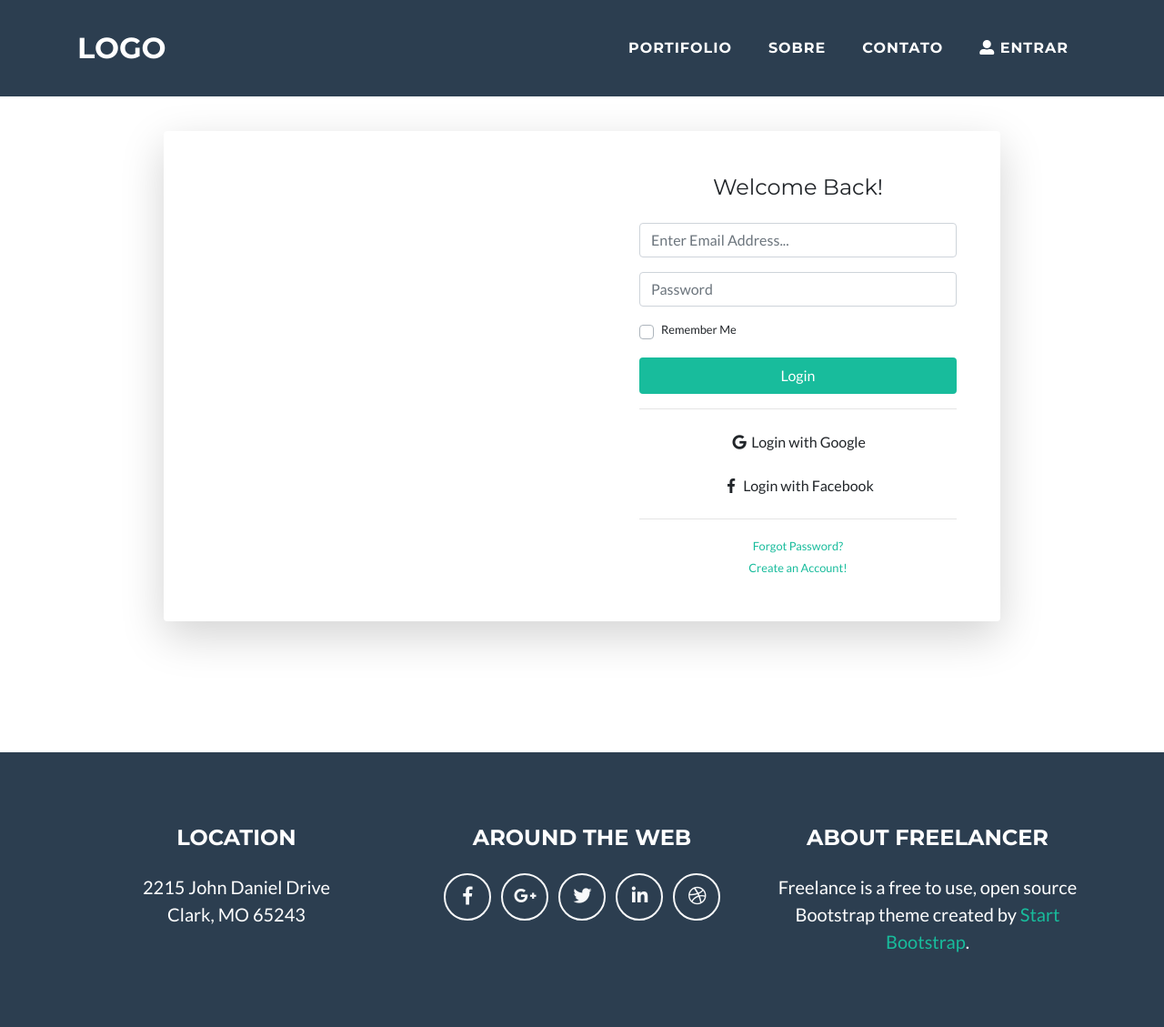
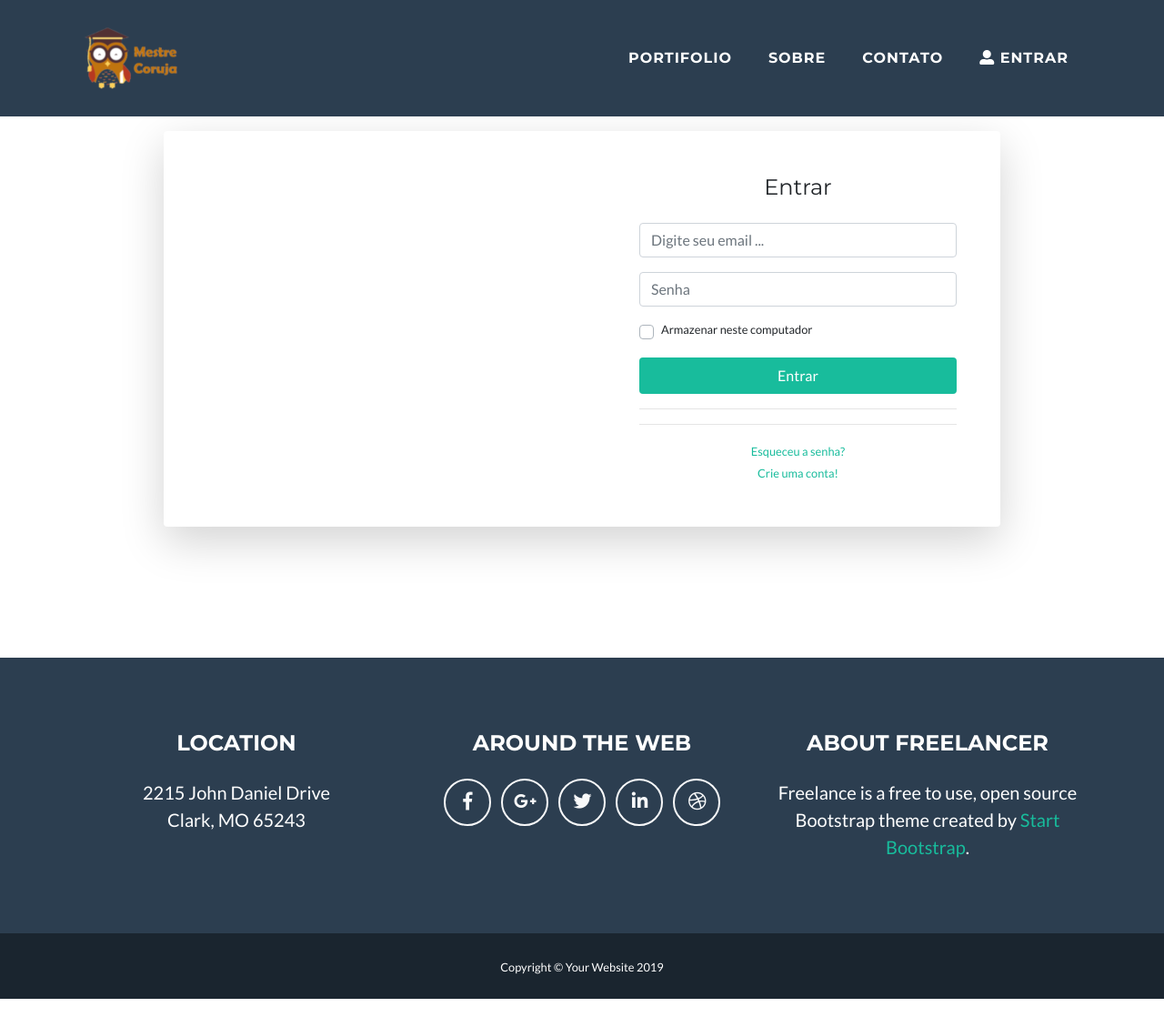
Before and after one commit to Welbert-Martins/mestrecoruja, a CodeIgniter app: page /mestrecoruja/restrict in a window 1280 px wide. Shown: the top 1129 px of the page at 91% size. After the commit the page ends 1098 px from the top, so only its background shows below. Run offline with CodeIgniter, Linux system fonts and the light colour scheme.

Commit message:
Alterações interface e acrescimo da página de login

```diff
--- a/application/views/home.php
+++ b/application/views/home.php
@@ -1,7 +1,7 @@
   <!-- Header -->
   <header class="masthead bg-primary text-white text-center">
     <div class="container">
-      <img class="img-fluid mb-5 d-block mx-auto" src="<?php echo base_url();?>public/template_user/img/profile.png" alt="">
+      <img class="img-fluid mb-5 d-block mx-auto" src="<?php echo base_url();?>public/template_user/img/coruja_grande.png" alt="">
       <h1 class="text-uppercase mb-0">Mestre Coruja</h1>
       <hr class="star-light">
       <h2 class="font-weight-light mb-0">Facilitando a vida do educador infantil</h2>
@@ -85,7 +85,7 @@
       <hr class="star-light mb-5">
       <div class="row">
         <div class="col-lg-4 ml-auto">
-          <p class="lead">Freelancer is a free bootstrap theme created by Start Bootstrap. The download includes the complete source files including HTML, CSS, and JavaScript as well as optional LESS stylesheets for easy customization.</p>
+          <p class="lead">Mestre Coruja surgiu para ajudar o educador infantil na elaboração das atividades didáticas.Afinal, o tempo é precioso e sabemos o quão demorado é desenvolver uma atividade.</p>
         </div>
         <div class="col-lg-4 mr-auto">
           <p class="lead">Whether you're a student looking to showcase your work, a professional looking to attract clients, or a graphic artist looking to share your projects, this template is the perfect starting point!</p>
--- a/application/views/login.php
+++ b/application/views/login.php
@@ -15,38 +15,33 @@
               <div class="col-lg-6">
                 <div class="p-5">
                   <div class="text-center">
-                    <h1 class="h4 text-gray-900 mb-4">Welcome Back!</h1>
+                    <h1 class="h4 text-gray-900 mb-4">Entrar</h1>
                   </div>
                   <form class="user">
                     <div class="form-group">
-                      <input type="email" class="form-control form-control-user" id="exampleInputEmail" aria-describedby="emailHelp" placeholder="Enter Email Address...">
+                      <input type="email" class="form-control form-control-user" id="exampleInputEmail" aria-describedby="emailHelp" placeholder="Digite seu email ...">
                     </div>
                     <div class="form-group">
-                      <input type="password" class="form-control form-control-user" id="exampleInputPassword" placeholder="Password">
+                      <input type="password" class="form-control form-control-user" id="exampleInputPassword" placeholder="Senha">
                     </div>
                     <div class="form-group">
                       <div class="custom-control custom-checkbox small">
                         <input type="checkbox" class="custom-control-input" id="customCheck">
-                        <label class="custom-control-label" for="customCheck">Remember Me</label>
+                        <label class="custom-control-label" for="customCheck">Armazenar neste computador</label>
                       </div>
                     </div>
                     <a href="index.html" class="btn btn-primary btn-user btn-block">
-                      Login
+                      Entrar
                     </a>
                     <hr>
-                    <a href="index.html" class="btn btn-google btn-user btn-block">
-                      <i class="fab fa-google fa-fw"></i> Login with Google
-                    </a>
-                    <a href="index.html" class="btn btn-facebook btn-user btn-block">
-                      <i class="fab fa-facebook-f fa-fw"></i> Login with Facebook
-                    </a>
+
                   </form>
                   <hr>
                   <div class="text-center">
-                    <a class="small" href="forgot-password.html">Forgot Password?</a>
+                    <a class="small" href="forgot-password.html">Esqueceu a senha?</a>
                   </div>
                   <div class="text-center">
-                    <a class="small" href="register.html">Create an Account!</a>
+                    <a class="small" href="register.html">Crie uma conta!</a>
                   </div>
                 </div>
               </div>
--- a/application/views/template/header.php
+++ b/application/views/template/header.php
@@ -31,7 +31,7 @@
   <!-- Navigation -->
   <nav class="navbar navbar-expand-lg bg-secondary fixed-top text-uppercase" id="mainNav">
     <div class="container">
-      <a class="navbar-brand js-scroll-trigger" href="<?php echo base_url();?>#page-top">Logo</a>
+      <a class="navbar-brand js-scroll-trigger" href="<?php echo base_url();?>#page-top"><img src="<?php echo base_url()?>public/template_user/img/coruja_pequena.png" ></a>
       <button class="navbar-toggler navbar-toggler-right text-uppercase bg-primary text-white rounded" type="button" data-toggle="collapse" data-target="#navbarResponsive" aria-controls="navbarResponsive" aria-expanded="false" aria-label="Toggle navigation">
         Menu
         <i class="fas fa-bars"></i>
@@ -48,7 +48,7 @@
             <a class="nav-link py-3 px-0 px-lg-3 rounded js-scroll-trigger" href="<?php echo base_url();?>#contact">Contato</a>
           </li>
           <li class="nav-item mx-0 mx-lg-1">
-            <a class="nav-link py-3 px-0 px-lg-3 rounded js-scroll-trigger" href="#"><i class="fas fa-user-alt" ></i>&nbsp;Entrar</a>
+            <a class="nav-link py-3 px-0 px-lg-3 rounded js-scroll-trigger" href="<?php echo base_url();?>restrict"><i class="fas fa-user-alt" ></i>&nbsp;Entrar</a>
           </li>
         </ul>
       </div>
```
Also changed, not shown: public/template_user/img/coruja_grande.png (added), public/template_user/img/coruja_pequena.png (added).
